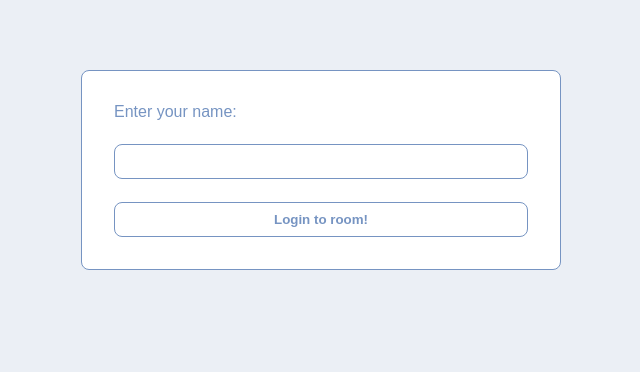
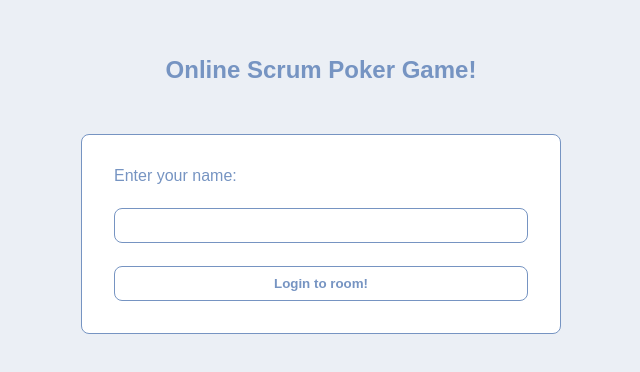
Before and after one commit to zeinab-nsr/scrum-poker-game, a React (Create React App) app in the folder frontend/: page / in a window 1280 px wide. Shown: the part 230-602 px from the top of the page, without its empty margins (319-959 px from the left). Built offline with nearby package versions, Linux system fonts and the light colour scheme; no server answers.

Commit message:
FAETURE: add heading line to login form

```diff
--- a/frontend/src/App.scss
+++ b/frontend/src/App.scss
@@ -136,6 +136,12 @@ button {
     display: flex;
     justify-content: center;
     align-items: center;
+    flex-direction: column;
+
+    h1 {
+        color: #7694c2;
+        padding: 50px 0;
+    }
 }
 
 .login-form-wrapper {
--- a/frontend/src/components/Login/index.tsx
+++ b/frontend/src/components/Login/index.tsx
@@ -19,6 +19,9 @@ function Login() {
 
   return (
     <section className='login-container'>
+      <h1>
+        Online Scrum Poker Game!
+      </h1>
       <form className="login-form-wrapper" onSubmit={handleSubmit}>
         <label>Enter your name:</label>
         <input type="text" value={userName} onChange={handleChange} />
```
